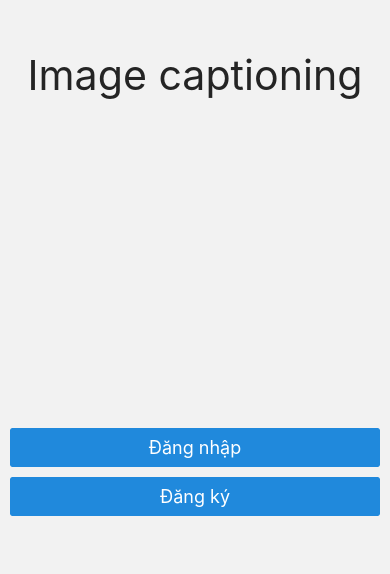
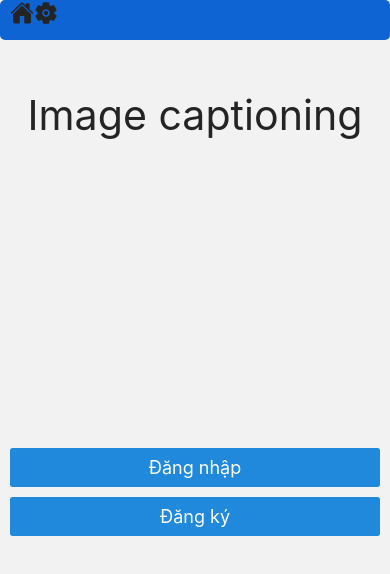
Before and after one commit to YumeAyasaki/image_captioning, a React Native app in the folder client/: screen / in a window 390 px wide. Shown: the top 574 px of the page. Built offline with nearby package versions, Linux system fonts and the light colour scheme.

Commit message:
Add basic nav bar.

```diff
--- a/client/src/Components/Navbar.tsx
+++ b/client/src/Components/Navbar.tsx
@@ -1,35 +1,34 @@
 import * as React from 'react';
 import {View, StyleSheet, Pressable} from 'react-native';
-import Ionicons from '@react-native-vector-icons/ionicons';
+import {Icon} from '@rneui/themed';
 
 const styles = StyleSheet.create({
   navBarContainer: {
-    position: 'absolute',
     top: 0,
     left: 0,
-    zIndex: 1,
     width: '100%',
-    height: 100,
+    height: 40,
     backgroundColor: '#0E64D2',
     paddingHorizontal: 10,
     display: 'flex',
     flexDirection: 'row',
     borderRadius: 5,
-    justifyContent: 'space-between',
   },
 });
 
-const NavBar = ({navigation}) => {
+type Props = {
+  navigation: any;
+};
+
+const NavBar = ({navigation}: Props) => {
   return (
     <View style={styles.navBarContainer}>
-      <Pressable
-        onPress={() => navigation.navigate('Home')}
-        accessibilityLabel="Trang chủ">
-        <Ionicons name="home" size={35} color="white" />
+      <Pressable onPress={() => navigation.navigate('Home')}>
+        <Icon name="home" type="ionicon" />
       </Pressable>
       {/* Setting, TODO */}
-      <Pressable accessibilityLabel="Cài đặt">
-        <Ionicons name="settings" size={35} color="white" />
+      <Pressable>
+        <Icon name="settings" type="ionicon" />
       </Pressable>
     </View>
   );
--- a/client/src/Screens/index.tsx
+++ b/client/src/Screens/index.tsx
@@ -1,5 +1,7 @@
 import * as React from 'react';
 import {View} from 'react-native';
+
+import NavBar from '../Components/Navbar';
 
 type Props = {
   navigation: any;
@@ -11,6 +13,7 @@ const Screen = ({navigation, children, props}: Props) => {
   return (
     <View style={{display: 'flex', flex: 1}}>
       {/* Pass the navigation and other props to the children */}
+      <NavBar navigation={navigation} />
       {React.createElement(children, {navigation, ...props})}
     </View>
   );
```
Also changed, not shown: 1 other file (tests, documents, lock files or other folders).
